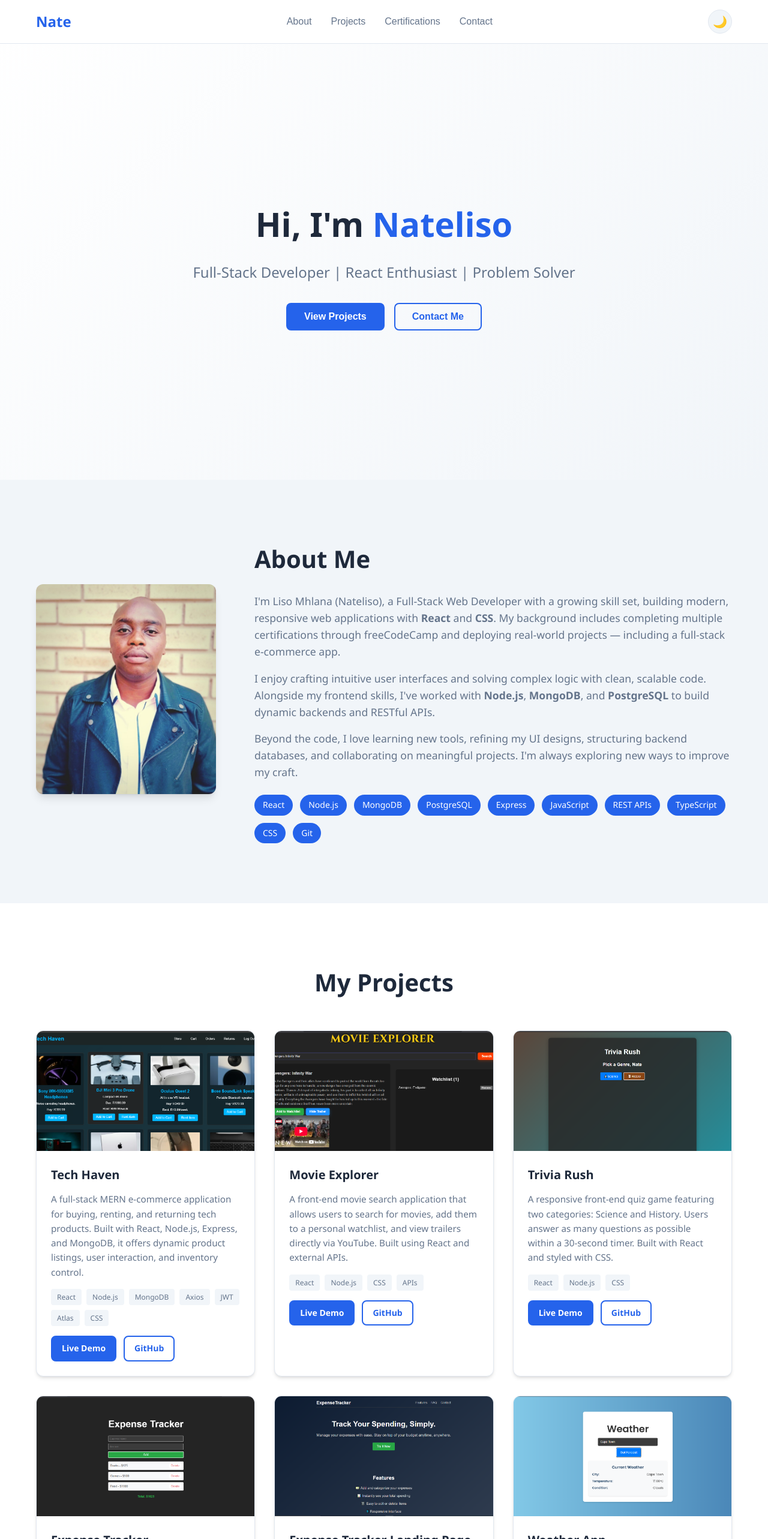
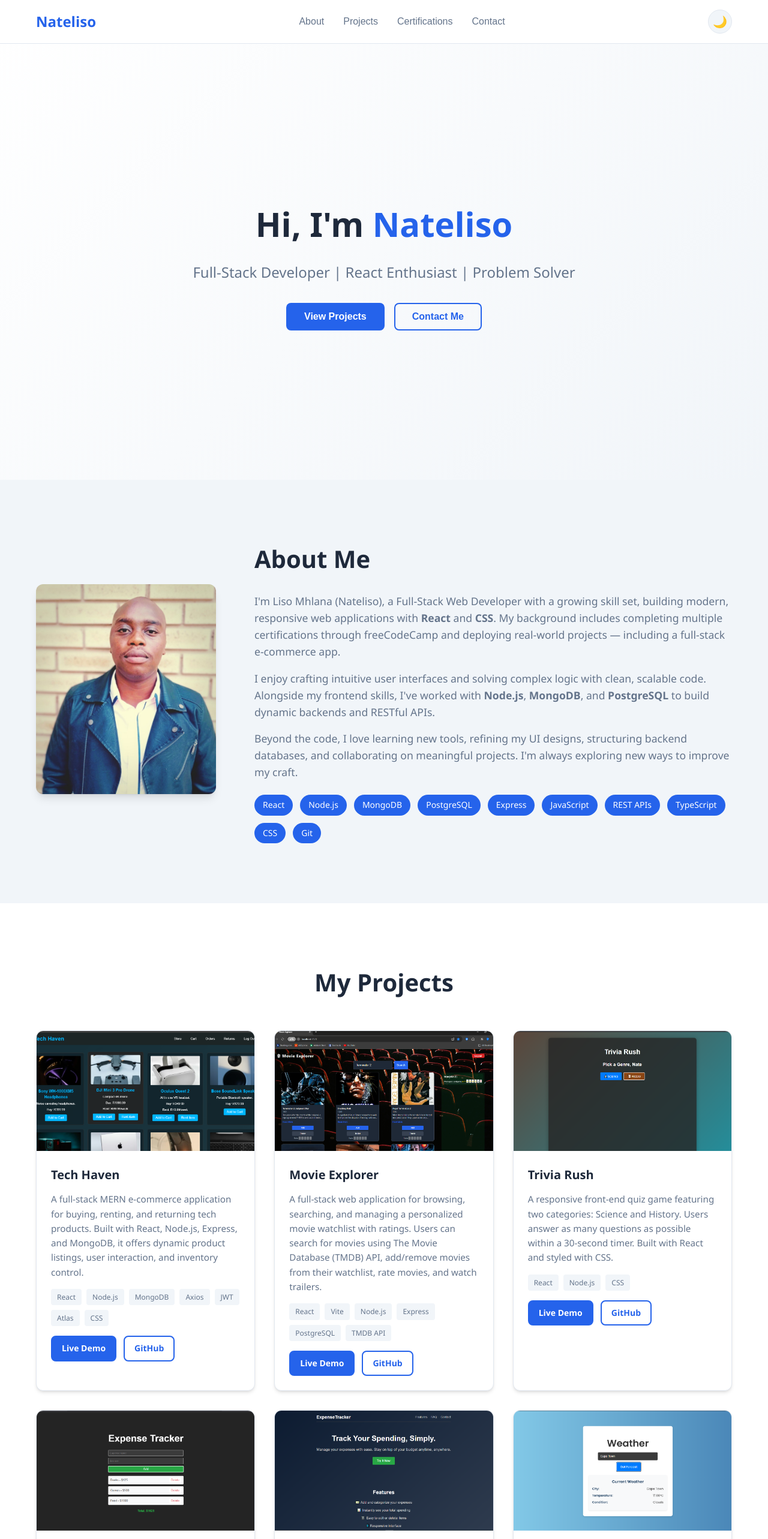
Before and after one commit to Nateliso/my-portfolio, a React (Vite) app: page / in a window 1280 px wide. Shown: the top 2566 px of the page at 60% size. Built offline with nearby package versions, Linux system fonts and the light colour scheme.

Commit message:
feat: final touches on portfolio

```diff
--- a/src/App.jsx
+++ b/src/App.jsx
@@ -19,8 +19,8 @@ function App() {
     },
     {
       title: "Movie Explorer",
-      description: "A front-end movie search application that allows users to search for movies, add them to a personal watchlist, and view trailers directly via YouTube. Built using React and external APIs.",
-      tech: ["React", "Node.js", "CSS", "APIs"],
+      description: "A full-stack web application for browsing, searching, and managing a personalized movie watchlist with ratings. Users can search for movies using The Movie Database (TMDB) API, add/remove movies from their watchlist, rate movies, and watch trailers.",
+      tech: ["React", "Vite", "Node.js", "Express", "PostgreSQL", "TMDB API"],
       image: "/images/movie-explorer.png",
       liveLink: "https://nate-movie-explorer.netlify.app",
       repoLink: "https://github.com/Nateliso/movie-explorer"
@@ -127,7 +127,7 @@ function App() {
       {/* Navbar */}
       <nav className="navbar">
         <div className="nav-container">
-          <a href="#" className="logo">Nate</a>
+          <a href="#" className="logo">Nateliso</a>
 
           <button className="menu-toggle" onClick={() => setMenuOpen(!menuOpen)}>
             <span></span>
```
Also changed, not shown: public/images/movie-explorer.png, 1 other file (tests, documents, lock files or other folders).
